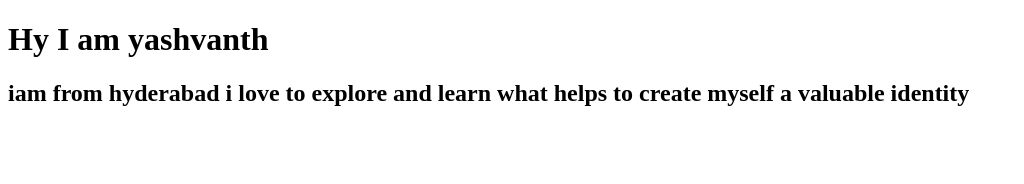
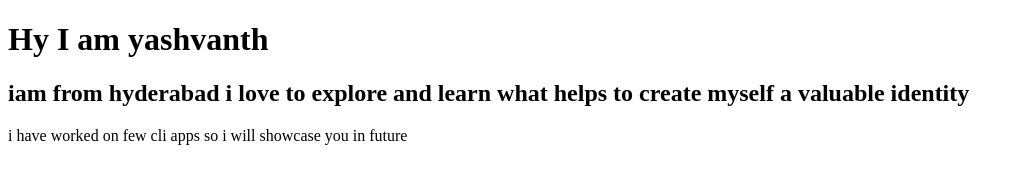
Before and after one commit to yashvanth5/yashvanth-site, a plain HTML site: page index.html in a window 1280 px wide. Shown: the whole page, without its empty margins (0-1024 px from the left). Drawn offline with Linux system fonts and the light colour scheme.

Commit message:
update details of project

```diff
--- a/index.html
+++ b/index.html
@@ -10,6 +10,6 @@
     <h1>Hy I am yashvanth</h1>
     <h2>iam from hyderabad i love to explore and learn what helps to create myself a valuable identity
     </h2>
-
+    i have worked on few cli apps so i will showcase you in future
 </body>
 </html>
```
